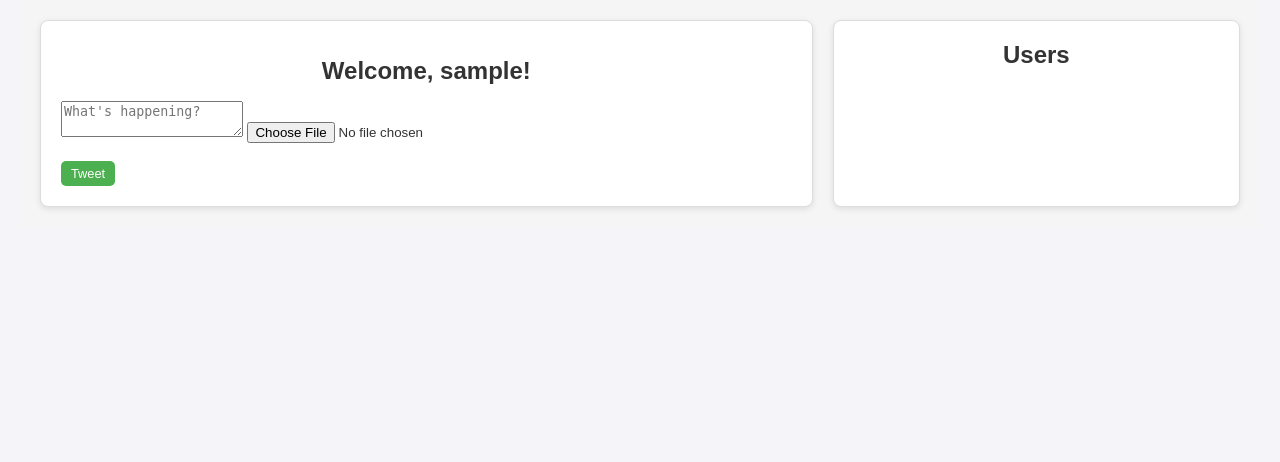
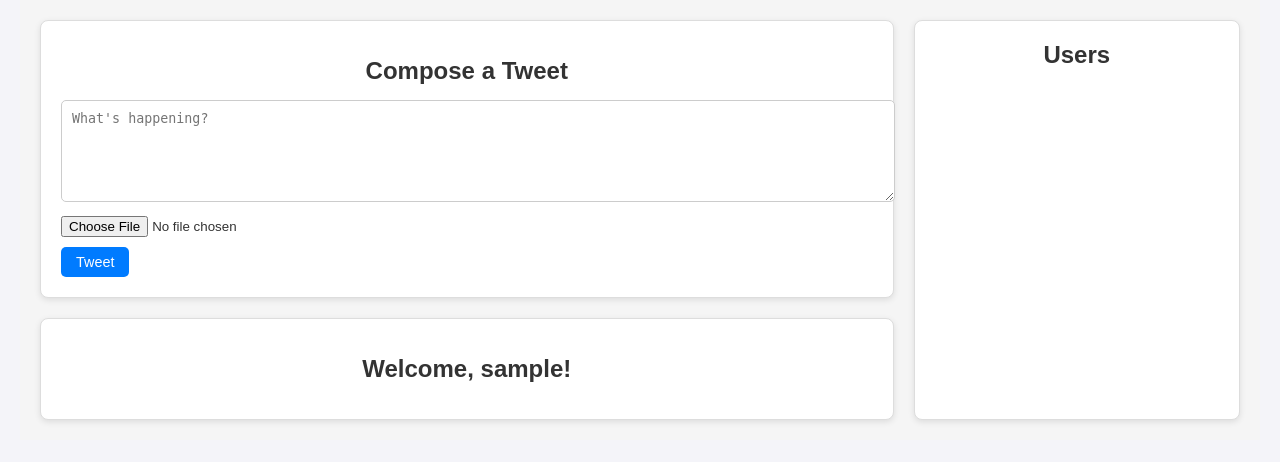
Before and after one commit to tigerhostsolutions/CIS2454-PHP-SOCIAL-TWEET, a PHP site: page / in a window 1280 px wide. Shown: the part 57-519 px from the top of the page. Run offline with PHP 8.4, Linux system fonts and the light colour scheme; the visitor is signed in with stand-in values (Sample User, id 1); data that the repository does not hold is empty.

Commit message:
updated: tweets of following displays on user's homepage

```diff
--- a/models/Tweet.php
+++ b/models/Tweet.php
@@ -36,13 +36,17 @@
 
         public static function getByFollowedUsers($userId) {
             $pdo = Database::getConnection();
-        $stmt = $pdo->prepare("SELECT tweets.*, users.username,
+            $stmt = $pdo->prepare("
+        SELECT tweets.*, users.username,
                (SELECT COUNT(*) FROM likes WHERE likes.tweet_id = tweets.id) AS like_count,
                (SELECT COUNT(*) FROM likes WHERE likes.tweet_id = tweets.id AND likes.user_id = :user_id) AS user_liked
         FROM tweets
         JOIN users ON tweets.user_id = users.id
-                                 WHERE tweets.user_id IN (SELECT user_id FROM follows WHERE user_id = :user_id)
-                                 ORDER BY tweets.created_at DESC");
+        WHERE tweets.user_id IN (
+            SELECT following_id FROM follows WHERE follower_id = :user_id
+        )
+        ORDER BY tweets.created_at DESC
+    ");
             $stmt->execute(['user_id' => $userId]);
             return $stmt->fetchAll(PDO::FETCH_ASSOC);
         }
--- a/views/tweets.php
+++ b/views/tweets.php
@@ -14,16 +14,33 @@
 ?>
 <main>
     <div class="tweets-layout">
+        <!-- Form and Tweets Container -->
+        <div class="tweets-and-form">
+            <!-- Form Section -->
+            <form class="tweet-form" method="POST" action="index.php" enctype="multipart/form-data">
+                <h2>Compose a Tweet</h2>
+                <label>
+                    <textarea name="content" placeholder="What's happening?" required></textarea>
+                </label>
+                <label>
+                    <input type="file" name="image" accept="image/*">
+                </label>
+                <button type="submit">Tweet</button>
+            </form>
+
             <!-- Tweets Section -->
             <section class="tweets">
                 <h1>Welcome, <?php echo htmlspecialchars($username); ?>!</h1>
-            <ul>
+                <ul class="tweets-list">
                     <?php
                         $tweets = Tweet::getAll($_SESSION['user_id']);
                         foreach ($tweets as $tweet) {
-                        echo "<li>{$tweet['username']} - {$tweet['content']} - Likes: {$tweet['like_count']}";
+                            echo "<li class='tweet-item'>
+                                    <strong>{$tweet['username']}</strong> - {$tweet['content']}
+                                    <br>
+                                    <small>Likes: {$tweet['like_count']}</small>";
                             if ($tweet['image_path']) {
-                            echo "<br><img src='{$tweet['image_path']}' alt='Tweet image' style='max-width: 100%; height: auto;'>";
+                                echo "<br><img src='{$tweet['image_path']}' alt='Tweet image' class='tweet-image'>";
                             }
                             if ($tweet['user_liked'] > 0) {
                                 echo "<form method='POST' action='index.php' style='display:inline;'>
@@ -42,22 +59,13 @@
                         }
                     ?>
                 </ul>
-            <form method="POST" action="index.php" enctype="multipart/form-data">
-                <label>
-                    <textarea name="content" placeholder="What's happening?" required></textarea>
-                </label>
-                <label>
-                    <input type="file" name="image" accept="image/*">
-                </label>
-                <br><br>
-                <button type="submit">Tweet</button>
-            </form>
             </section>
+        </div>
 
         <!-- User Info Section -->
         <aside class="users">
             <h2>Users</h2>
-            <ul>
+            <ul class="users-list">
                 <?php
                     $users = User::getAllExcept($_SESSION['user_id']);
                     foreach ($users as $user) {
```
Lines whose indentation alone changed are shown as unchanged.
